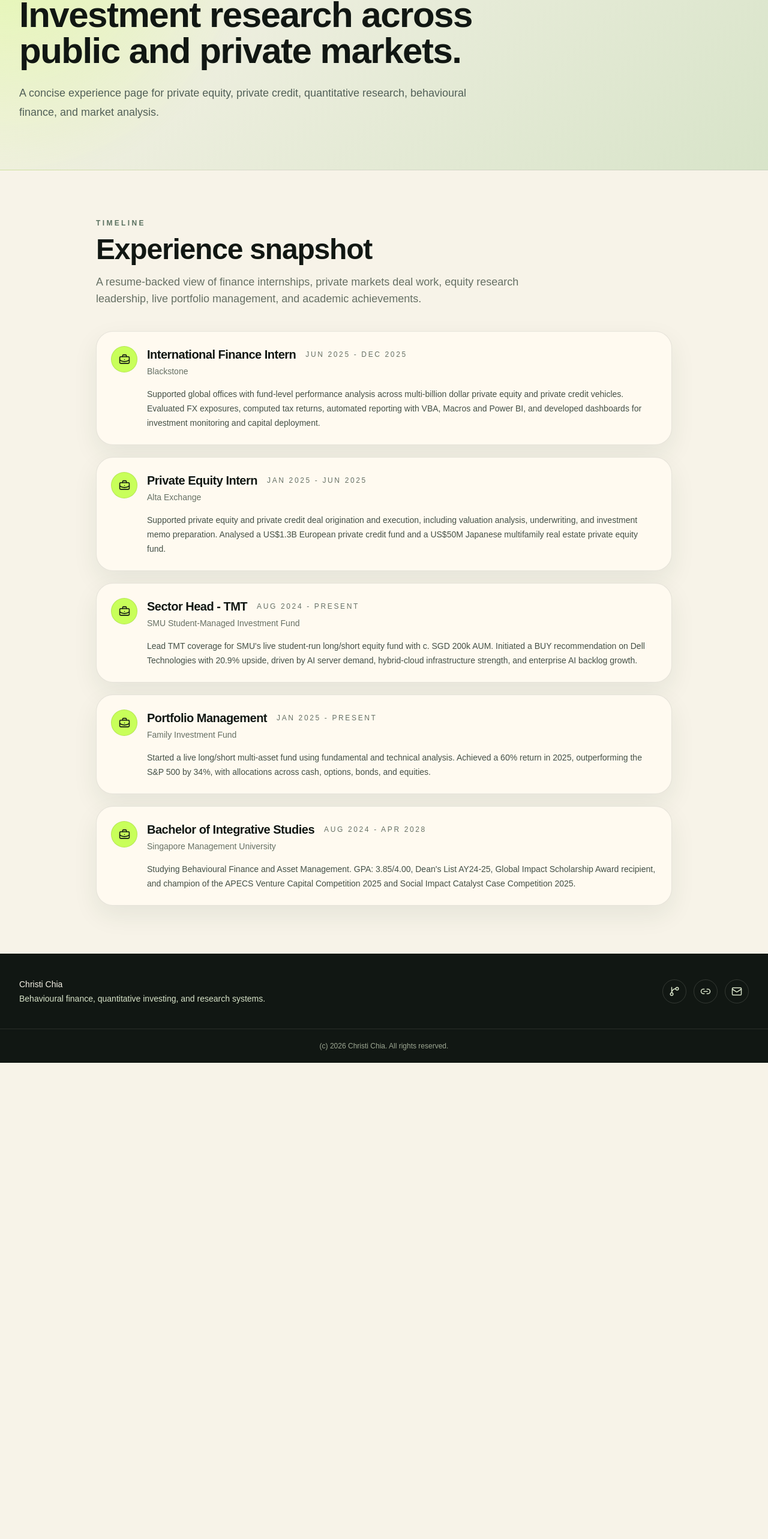
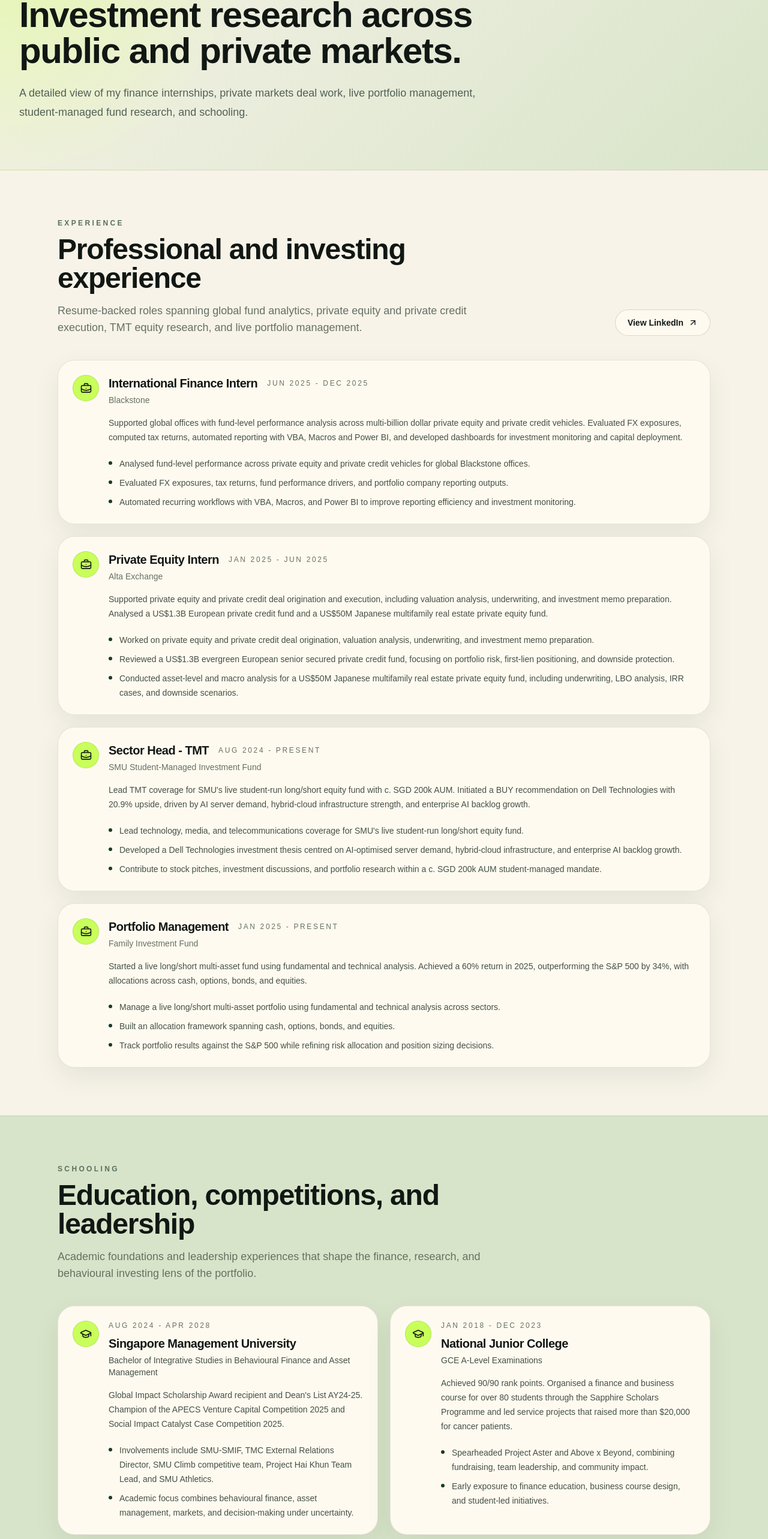
Before and after one commit to christiiscool/website, a Next.js app: page /experience in a window 1280 px wide. Shown: the part 190-2756 px from the top of the page at 60% size. Before the commit the page ends 1962 px from the top, so only its background shows below. Built offline with nearby package versions, Linux system fonts and the light colour scheme.

Commit message:
Expand experience and education sections

```diff
--- a/app/contact/page.tsx
+++ b/app/contact/page.tsx
@@ -9,7 +9,7 @@ export default function ContactPage() {
       <PageHero
         eyebrow="Contact"
         title="Get in touch."
-        description="Reach out for research conversations, investment analysis collaborations, data projects, or opportunities in finance and AI."
+        description="Reach out by email or through my LinkedIn profile for research conversations, investment analysis collaborations, data projects, or finance opportunities."
       />
       <section className="mx-auto grid max-w-6xl gap-8 px-4 py-20 sm:px-6 lg:grid-cols-[0.85fr_1.15fr] lg:px-8">
         <div className="rounded-[28px] border border-[#111713]/10 bg-[#fffaf0] p-6 shadow-[0_16px_42px_rgba(24,59,43,0.08)]">
--- a/app/experience/page.tsx
+++ b/app/experience/page.tsx
@@ -1,7 +1,8 @@
-import { BriefcaseBusiness } from "lucide-react";
+import { BriefcaseBusiness, GraduationCap } from "lucide-react";
+import { ButtonLink } from "@/components/button-link";
 import { PageHero } from "@/components/page-hero";
 import { SectionHeading } from "@/components/section-heading";
-import { experiences } from "@/data/site";
+import { education, experiences, profile } from "@/data/site";
 
 export default function ExperiencePage() {
   return (
@@ -9,17 +10,25 @@ export default function ExperiencePage() {
       <PageHero
         eyebrow="Experience"
         title="Investment research across public and private markets."
-        description="A concise experience page for private equity, private credit, quantitative research, behavioural finance, and market analysis."
+        description="A detailed view of my finance internships, private markets deal work, live portfolio management, student-managed fund research, and schooling."
       />
-      <section className="mx-auto max-w-5xl px-4 py-20 sm:px-6 lg:px-8">
-        <SectionHeading
-          eyebrow="Timeline"
-          title="Experience snapshot"
-          description="A resume-backed view of finance internships, private markets deal work, equity research leadership, live portfolio management, and academic achievements."
-        />
+      <section className="mx-auto max-w-6xl px-4 py-20 sm:px-6 lg:px-8">
+        <div className="flex flex-col gap-6 md:flex-row md:items-end md:justify-between">
+          <SectionHeading
+            eyebrow="Experience"
+            title="Professional and investing experience"
+            description="Resume-backed roles spanning global fund analytics, private equity and private credit execution, TMT equity research, and live portfolio management."
+          />
+          <ButtonLink href={profile.linkedin} external variant="secondary" className="shrink-0">
+            View LinkedIn
+          </ButtonLink>
+        </div>
         <div className="mt-10 space-y-5">
           {experiences.map((item) => (
-            <article key={item.role} className="rounded-[28px] border border-[#111713]/10 bg-[#fffaf0] p-6 shadow-[0_16px_42px_rgba(24,59,43,0.08)]">
+            <article
+              key={item.role}
+              className="rounded-[28px] border border-[#111713]/10 bg-[#fffaf0] p-6 shadow-[0_16px_42px_rgba(24,59,43,0.08)]"
+            >
               <div className="flex items-start gap-4">
                 <div className="grid size-11 shrink-0 place-items-center rounded-full border border-[#111713]/10 bg-[#c8ff5a] text-[#111713]">
                   <BriefcaseBusiness size={19} />
@@ -35,12 +44,64 @@ export default function ExperiencePage() {
                   </div>
                   <p className="mt-1 text-sm text-[#667064]">{item.firm}</p>
                   <p className="mt-4 text-sm leading-6 text-[#445046]">{item.summary}</p>
+                  <ul className="mt-5 grid gap-2">
+                    {item.details.map((detail) => (
+                      <li key={detail} className="flex gap-3 text-sm leading-6 text-[#445046]">
+                        <span className="mt-2 size-1.5 shrink-0 rounded-full bg-[#183b2b]" />
+                        <span>{detail}</span>
+                      </li>
+                    ))}
+                  </ul>
                 </div>
               </div>
             </article>
           ))}
         </div>
       </section>
+
+      <section className="border-t border-[#111713]/10 bg-[#d8e4c9]">
+        <div className="mx-auto max-w-6xl px-4 py-20 sm:px-6 lg:px-8">
+          <SectionHeading
+            eyebrow="Schooling"
+            title="Education, competitions, and leadership"
+            description="Academic foundations and leadership experiences that shape the finance, research, and behavioural investing lens of the portfolio."
+          />
+          <div className="mt-10 grid gap-5 md:grid-cols-2">
+            {education.map((item) => (
+              <article
+                key={item.school}
+                className="rounded-[28px] border border-[#111713]/10 bg-[#fffaf0] p-6 shadow-[0_16px_42px_rgba(24,59,43,0.08)]"
+              >
+                <div className="flex items-start gap-4">
+                  <div className="grid size-11 shrink-0 place-items-center rounded-full border border-[#111713]/10 bg-[#c8ff5a] text-[#111713]">
+                    <GraduationCap size={20} />
+                  </div>
+                  <div>
+                    <p className="text-xs uppercase tracking-[0.22em] text-[#667064]">
+                      {item.period}
+                    </p>
+                    <h2 className="mt-2 text-xl font-semibold tracking-tight text-[#111713]">
+                      {item.school}
+                    </h2>
+                    <p className="mt-1 text-sm font-medium text-[#445046]">
+                      {item.credential}
+                    </p>
+                    <p className="mt-4 text-sm leading-6 text-[#445046]">{item.summary}</p>
+                    <ul className="mt-5 grid gap-2">
+                      {item.details.map((detail) => (
+                        <li key={detail} className="flex gap-3 text-sm leading-6 text-[#445046]">
+                          <span className="mt-2 size-1.5 shrink-0 rounded-full bg-[#183b2b]" />
+                          <span>{detail}</span>
+                        </li>
+                      ))}
+                    </ul>
+                  </div>
+                </div>
+              </article>
+            ))}
+          </div>
+        </div>
+      </section>
     </>
   );
 }
--- a/data/site.ts
+++ b/data/site.ts
@@ -22,7 +22,7 @@ export const profile = {
   location: "Singapore",
   summary:
     "I combine behavioural finance, asset management, private markets experience, and data-driven research to evaluate investments across public and private markets.",
-  bio: "I am pursuing a Bachelor of Integrative Studies in Behavioural Finance and Asset Management at Singapore Management University, where I am a Global Impact Scholar and Dean's List recipient. My experience spans Blackstone finance analytics, private equity and private credit deal work at Alta Exchange, live portfolio management, and student-managed equity research.",
+  bio: "I am pursuing a Bachelor of Integrative Studies in Behavioural Finance and Asset Management at Singapore Management University, where I am a Global Impact Scholar and Dean's List recipient. My experience spans Blackstone finance analytics, private equity and private credit deal work at Alta Exchange, live portfolio management, and student-managed equity research. More detail is available through my LinkedIn profile.",
 };
 
 export const navItems = [
@@ -124,6 +124,11 @@ export const experiences = [
     period: "Jun 2025 - Dec 2025",
     summary:
       "Supported global offices with fund-level performance analysis across multi-billion dollar private equity and private credit vehicles. Evaluated FX exposures, computed tax returns, automated reporting with VBA, Macros and Power BI, and developed dashboards for investment monitoring and capital deployment.",
+    details: [
+      "Analysed fund-level performance across private equity and private credit vehicles for global Blackstone offices.",
+      "Evaluated FX exposures, tax returns, fund performance drivers, and portfolio company reporting outputs.",
+      "Automated recurring workflows with VBA, Macros, and Power BI to improve reporting efficiency and investment monitoring.",
+    ],
   },
   {
     role: "Private Equity Intern",
@@ -131,6 +136,11 @@ export const experiences = [
     period: "Jan 2025 - Jun 2025",
     summary:
       "Supported private equity and private credit deal origination and execution, including valuation analysis, underwriting, and investment memo preparation. Analysed a US$1.3B European private credit fund and a US$50M Japanese multifamily real estate private equity fund.",
+    details: [
+      "Worked on private equity and private credit deal origination, valuation analysis, underwriting, and investment memo preparation.",
+      "Reviewed a US$1.3B evergreen European senior secured private credit fund, focusing on portfolio risk, first-lien positioning, and downside protection.",
+      "Conducted asset-level and macro analysis for a US$50M Japanese multifamily real estate private equity fund, including underwriting, LBO analysis, IRR cases, and downside scenarios.",
+    ],
   },
   {
     role: "Sector Head - TMT",
@@ -138,6 +148,11 @@ export const experiences = [
     period: "Aug 2024 - Present",
     summary:
       "Lead TMT coverage for SMU's live student-run long/short equity fund with c. SGD 200k AUM. Initiated a BUY recommendation on Dell Technologies with 20.9% upside, driven by AI server demand, hybrid-cloud infrastructure strength, and enterprise AI backlog growth.",
+    details: [
+      "Lead technology, media, and telecommunications coverage for SMU's live student-run long/short equity fund.",
+      "Developed a Dell Technologies investment thesis centred on AI-optimised server demand, hybrid-cloud infrastructure, and enterprise AI backlog growth.",
+      "Contribute to stock pitches, investment discussions, and portfolio research within a c. SGD 200k AUM student-managed mandate.",
+    ],
   },
   {
     role: "Portfolio Management",
@@ -145,13 +160,36 @@ export const experiences = [
     period: "Jan 2025 - Present",
     summary:
       "Started a live long/short multi-asset fund using fundamental and technical analysis. Achieved a 60% return in 2025, outperforming the S&P 500 by 34%, with allocations across cash, options, bonds, and equities.",
+    details: [
+      "Manage a live long/short multi-asset portfolio using fundamental and technical analysis across sectors.",
+      "Built an allocation framework spanning cash, options, bonds, and equities.",
+      "Track portfolio results against the S&P 500 while refining risk allocation and position sizing decisions.",
+    ],
+  },
+];
+
+export const education = [
+  {
+    school: "Singapore Management University",
+    credential: "Bachelor of Integrative Studies in Behavioural Finance and Asset Management",
+    period: "Aug 2024 - Apr 2028",
+    summary:
+      "Global Impact Scholarship Award recipient and Dean's List AY24-25. Champion of the APECS Venture Capital Competition 2025 and Social Impact Catalyst Case Competition 2025.",
+    details: [
+      "Involvements include SMU-SMIF, TMC External Relations Director, SMU Climb competitive team, Project Hai Khun Team Lead, and SMU Athletics.",
+      "Academic focus combines behavioural finance, asset management, markets, and decision-making under uncertainty.",
+    ],
   },
   {
-    role: "Bachelor of Integrative Studies",
-    firm: "Singapore Management University",
-    period: "Aug 2024 - Apr 2028",
+    school: "National Junior College",
+    credential: "GCE A-Level Examinations",
+    period: "Jan 2018 - Dec 2023",
     summary:
-      "Studying Behavioural Finance and Asset Management. GPA: 3.85/4.00, Dean's List AY24-25, Global Impact Scholarship Award recipient, and champion of the APECS Venture Capital Competition 2025 and Social Impact Catalyst Case Competition 2025.",
+      "Achieved 90/90 rank points. Organised a finance and business course for over 80 students through the Sapphire Scholars Programme and led service projects that raised more than $20,000 for cancer patients.",
+    details: [
+      "Spearheaded Project Aster and Above x Beyond, combining fundraising, team leadership, and community impact.",
+      "Early exposure to finance education, business course design, and student-led initiatives.",
+    ],
   },
 ];
 
```
